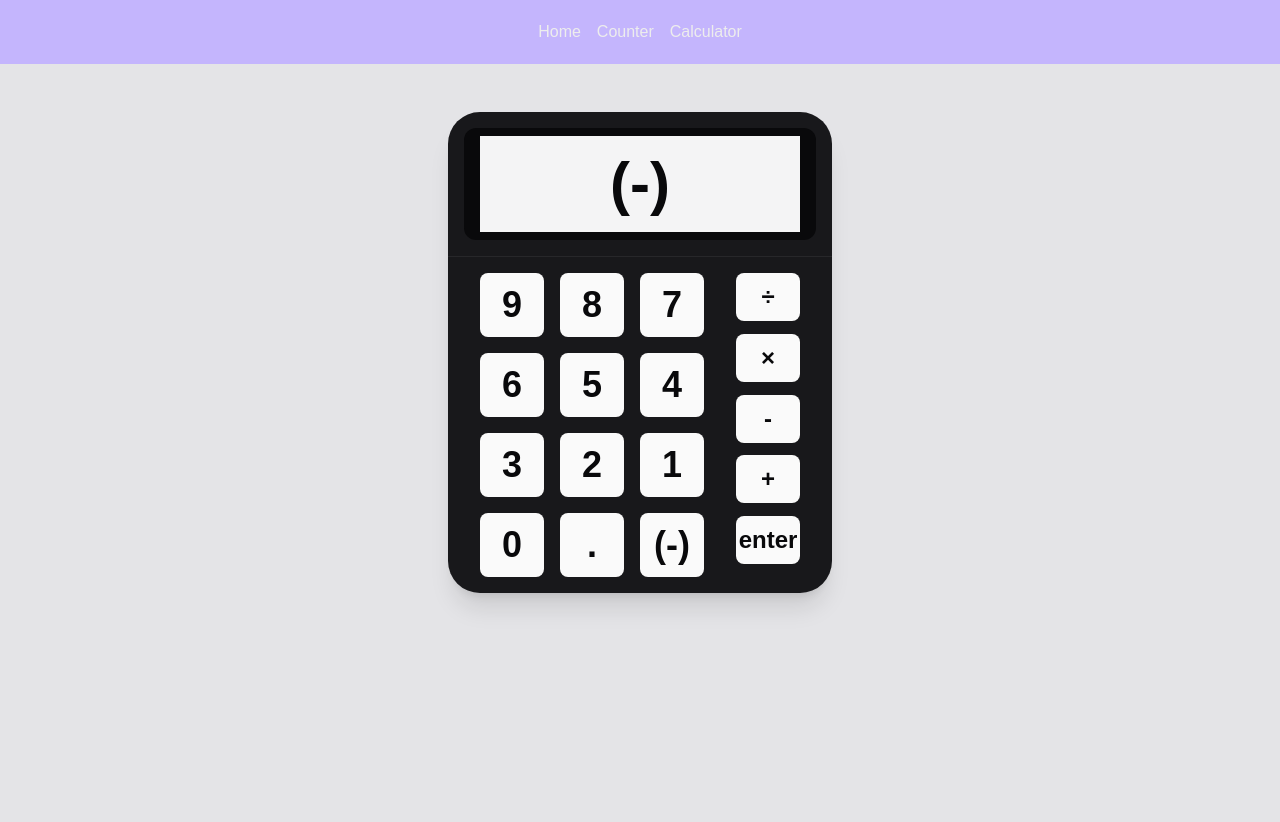
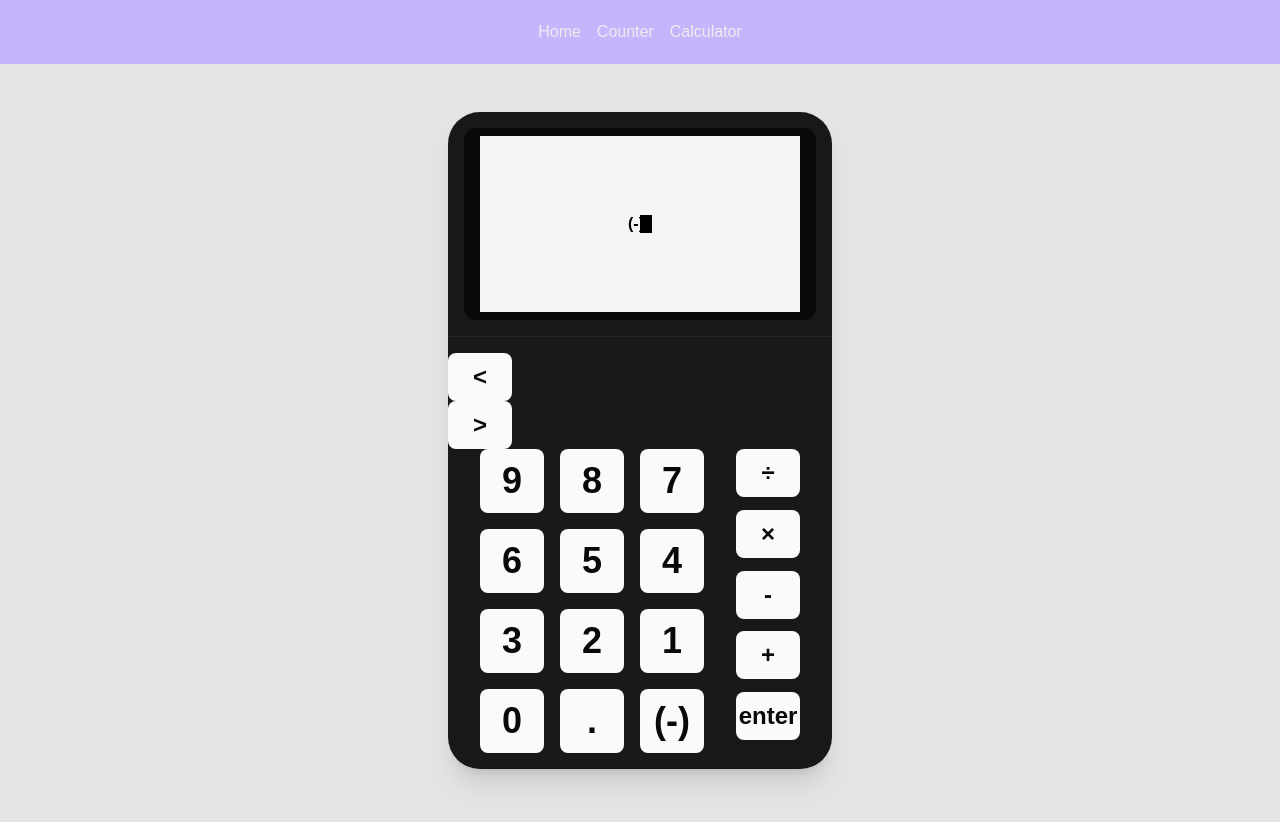
Before and after one commit to brandon-relentnet/ti84-plus-ce, a Next.js app: page /calculator in a window 1280 px wide. Both pictures are taken after a click on the button "(-)". Shown: the top 822 px of the page. Built offline with nearby package versions, Linux system fonts and the light colour scheme.

Commit message:
Added cursor functionality.

```diff
--- /dev/null
+++ b/src/components/calculator/CalculaterScreen.js
@@ -0,0 +1,37 @@
+import { useState } from "react";
+
+export default function CalculatorScreen({ total, pressedNumbers, cursorPosition, setCursorPosition }) {
+
+    return (
+        <div className="h-48 bg-zinc-950 mx-4 mb-4 rounded-xl px-4 py-2">
+            <div className="flex justify-center h-full w-full items-center overflow-hidden bg-zinc-100 z-10">
+                {pressedNumbers.map((char, index) => (
+                    <span
+                        key={index}
+                        id="calculator-font"
+                        className="text-zinc-950 font-semibold"
+                        style={{
+                            backgroundColor: index === cursorPosition ? "black" : "transparent",
+                            color: index === cursorPosition ? "white" : "black",
+                            display: "inline-block",
+                            width: "12px",
+                            textAlign: "center",
+                        }}
+                    >
+                        {char}
+                    </span>
+                ))}
+                {cursorPosition === pressedNumbers.length && (
+                    <span style={{
+                        display: "inline-block",
+                        width: "12px",
+                        height: "18px",
+                        backgroundColor: "black"
+                    }}
+                    >
+                    </span>
+                )}
+            </div>
+        </div>
+    );
+};
--- a/src/components/calculator/Calculator.js
+++ b/src/components/calculator/Calculator.js
@@ -1,8 +1,10 @@
 "use client";
 
+import CalculatorScreen from "./CalculaterScreen";
 import CalculatorButtons from "./CalculatorButtons";
 import { useState } from "react";
 
+const arrows = ["<", ">"];
 const numbers = [9, 8, 7, 6, 5, 4, 3, 2, 1, 0, ".", "(-)"];
 const operands = ["÷", "×", "-", "+", "enter"];
 let previousNumbers = "";
@@ -13,9 +15,11 @@ export default function Calculator() {
     const [pressedNumbers, setPressedNumbers] = useState([]);
     const [lastPressed, setLastPressed] = useState("");
     const [total, setTotal] = useState("");
+    const [cursorPosition, setCursorPosition] = useState(0);
+    console.log(arrows[1]);
 
-    const handleClick = (event) => {
-        const currentChar = event.target.value;
+    const handleClick = (e) => {
+        const currentChar = e.target.value;
         if (operands.includes(lastPressed)
             && operands.includes(currentChar)
             && lastPressed === currentChar
@@ -23,15 +27,30 @@ export default function Calculator() {
             console.log("Flag");
             return;
         }
-        setPressedNumbers(pressedNumbers.toString().concat(event.target.value));
+
+        const updatedPressedNumbers = [
+            ...pressedNumbers.slice(0, cursorPosition),
+            currentChar,
+            ...pressedNumbers.slice(cursorPosition),
+        ];
+        setPressedNumbers(updatedPressedNumbers);
         setLastPressed(currentChar);
-        checkOperand(event);
+        setCursorPosition(cursorPosition + 1);
+        checkOperand(e);
     }
 
-    function checkOperand(event) {
+    const handleArrowKey = (e) => {
+        if (e.target.value === "<" && cursorPosition > 0) {
+            setCursorPosition(cursorPosition - 1);
+        } else if (e.target.value === ">" && cursorPosition < pressedNumbers.length) {
+            setCursorPosition(cursorPosition + 1);
+        }
+    };
+
+    function checkOperand(e) {
         let isValidCase = false;
 
-        switch (event.target.value) {
+        switch (e.target.value) {
             case "+":
             case "-":
                 isValidCase = true;
@@ -41,12 +60,12 @@ export default function Calculator() {
         }
         if (isValidCase) {
             totalOperandsPressed++;
-            applyOperand(event);
+            applyOperand(e);
         }
     }
 
-    function applyOperand(event) {
-        const currentOperand = event.target.value;
+    function applyOperand(e) {
+        const currentOperand = e.target.value;
         if (totalOperandsPressed >= 2) {
             switch (currentOperand) {
                 case "+":
@@ -80,13 +99,20 @@ export default function Calculator() {
 
     return (
         <div className="flex flex-col justify-center w-96 mx-auto py-4 rounded-[2rem] bg-zinc-900 shadow-xl">
-            <div className="h-28 bg-zinc-950 mx-4 mb-4 rounded-xl px-4 py-2">
-                <div className="flex justify-center h-full w-full items-center overflow-hidden bg-zinc-100 z-10">
-                    <h1 id="calculator-font" className="text-6xl text-zinc-950 font-semibold">{total}{pressedNumbers}</h1>
-                </div>
-            </div>
+            <CalculatorScreen
+                total={total}
+                pressedNumbers={pressedNumbers}
+                cursorPosition={cursorPosition}
+                setCursorPosition={setCursorPosition}
+            />
             <div className="h-px bg-zinc-800 mb-4" />
-            <CalculatorButtons numbers={numbers} operands={operands} onClick={handleClick} />
+            <CalculatorButtons
+                numbers={numbers}
+                operands={operands}
+                arrows={arrows}
+                handleArrowKey={handleArrowKey}
+                onClick={handleClick}
+            />
         </div>
     );
 }
--- a/src/components/calculator/CalculatorButtons.js
+++ b/src/components/calculator/CalculatorButtons.js
@@ -1,8 +1,22 @@
 import Button from "../Button"
 
-export default function CalculatorButtons({ numbers, onClick, operands }) {
+export default function CalculatorButtons({ numbers, onClick, operands, arrows, handleArrowKey }) {
+
 
     return (
+        <>
+            <div className="grid grid-cols-1 text-2xl">
+                {arrows.map((arrow) => (
+                    <button
+                        className="font-bold text-zinc-950 bg-zinc-50 border-2 border-transparent hover:border-zinc-400 transition duration-150 active:border-zinc-600 rounded-lg active:scale-110 w-16 h-12"
+                        onClick={handleArrowKey}
+                        key={arrow}
+                        value={arrow}
+                    >
+                        {arrow}
+                    </button>
+                ))}
+            </div>
             <div className="flex justify-evenly">
                 <div className="grid grid-cols-3 gap-4 text-4xl">
                     {numbers.map((number) => (
@@ -29,5 +43,6 @@ export default function CalculatorButtons({ numbers, onClick, operands }) {
                     ))}
                 </div>
             </div>
+        </>
     )
 }
```
Lines whose indentation alone changed are shown as unchanged.
